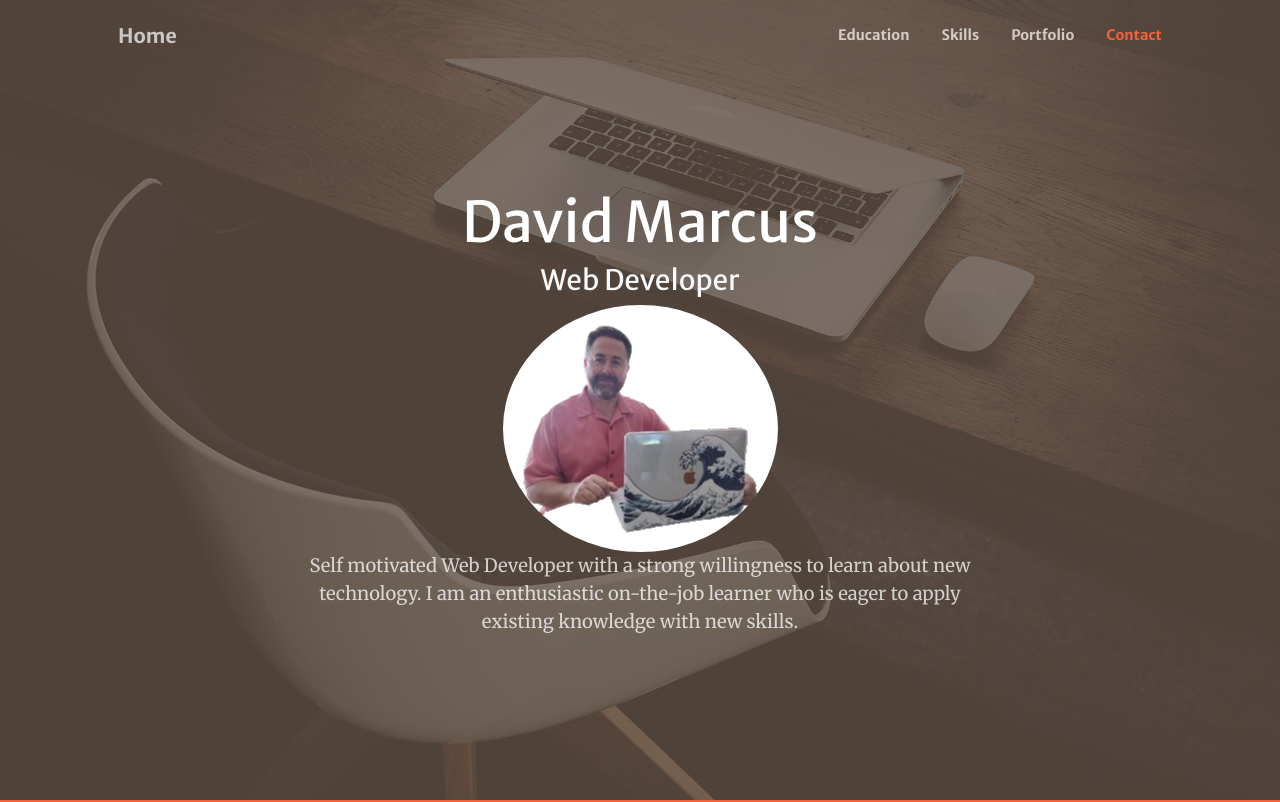
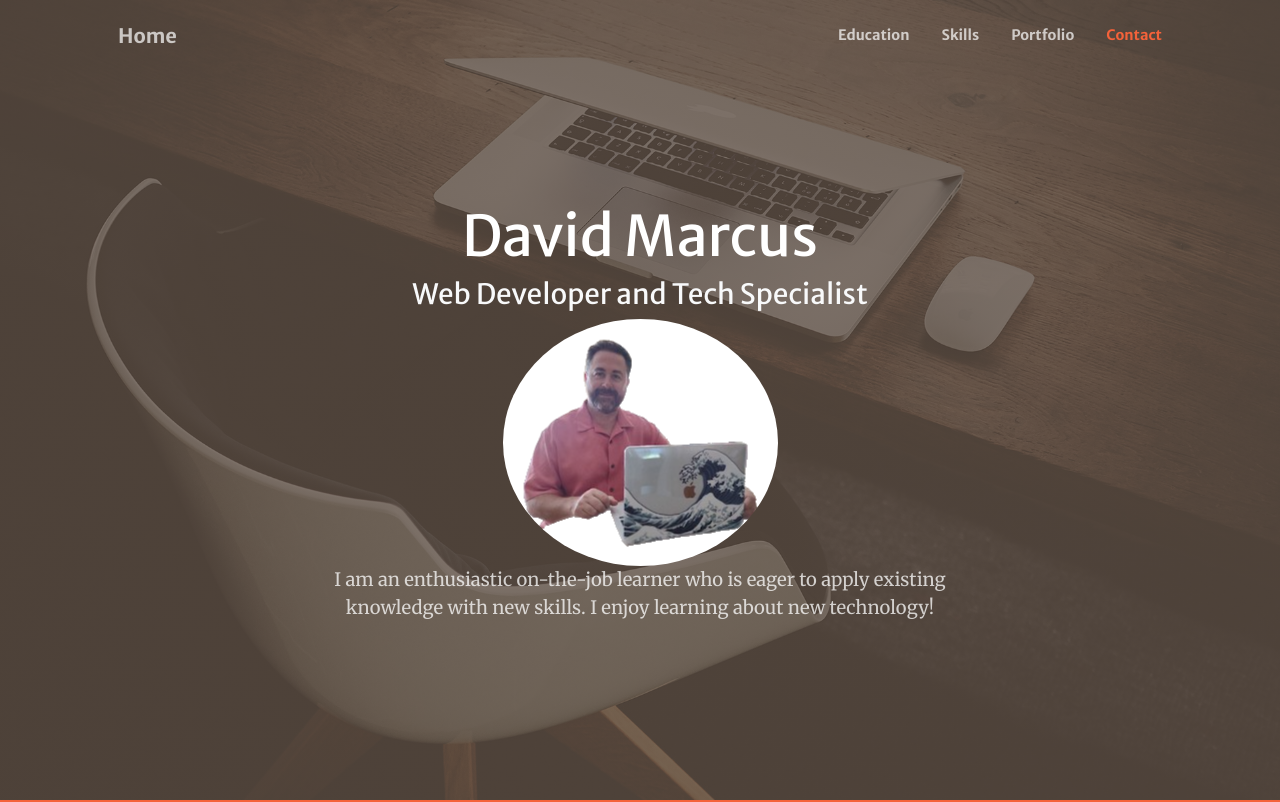
Before and after one commit to DavidAMarcus/DavidAMarcus.github.io, a plain HTML site: page index.html in a window 1280 px wide. Shown: the top 802 px of the page. Drawn offline with nearby package versions, Linux system fonts and the light colour scheme; some packages are replaced by stand-ins of ours; a script that the page names is missing; files whose address does not match are found by name.

Commit message:
Update index.html

```diff
--- a/index.html
+++ b/index.html
@@ -48,13 +48,12 @@
                 <div class="col-lg-8 align-self-end">
 
                     <h1 class="text-white font-weight-bold">David Marcus</h1>
-                    <h3 class="text-light">Web Developer</h3>
+                    <h3 class="text-light">Web Developer and Tech Specialist</h3>
 <!--                     <a href="https://drive.google.com/file/d/15lJxUweO-i_W_f0w_f3_s6bRBRVEREsN/view?usp=sharing"> -->
                     <img class="dmarcus" src="D Marcus Image White.png" alt="Avatar"></a>
                 </div>
                 <div class="col-lg-8 align-self-baseline">
-                    <p class="text-white-75 mb-5">Self motivated Web Developer with a strong willingness to learn about new technology. I am an enthusiastic on-the-job learner who is eager to apply existing knowledge with new skills.</p>
-
+                    <p class="text-white-75 mb-5">I am an enthusiastic on-the-job learner who is eager to apply existing knowledge with new skills. I enjoy learning about new technology!</p>
                     <!--<a class="btn btn-primary btn-xl" href="#about">Find Out More</a>-->
                 </div>
             </div>
```
